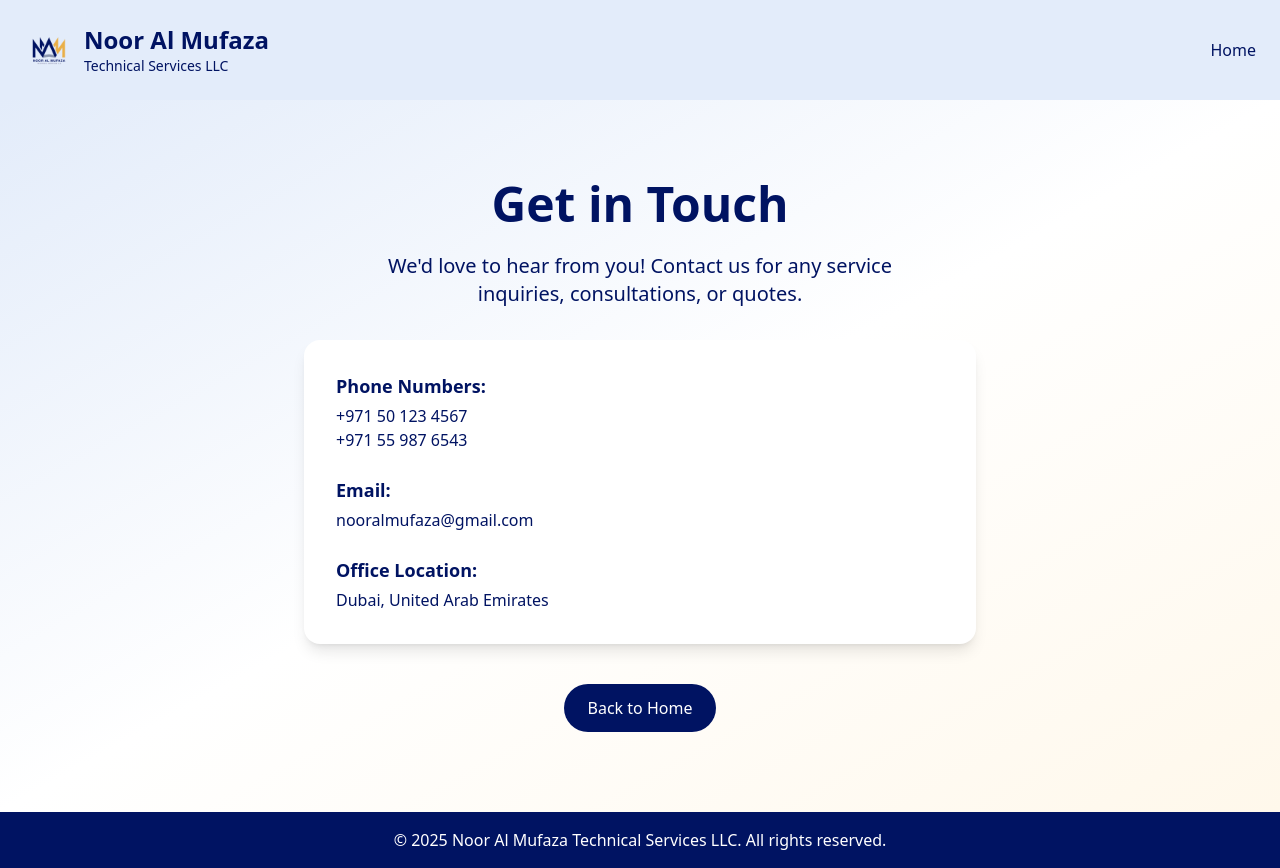
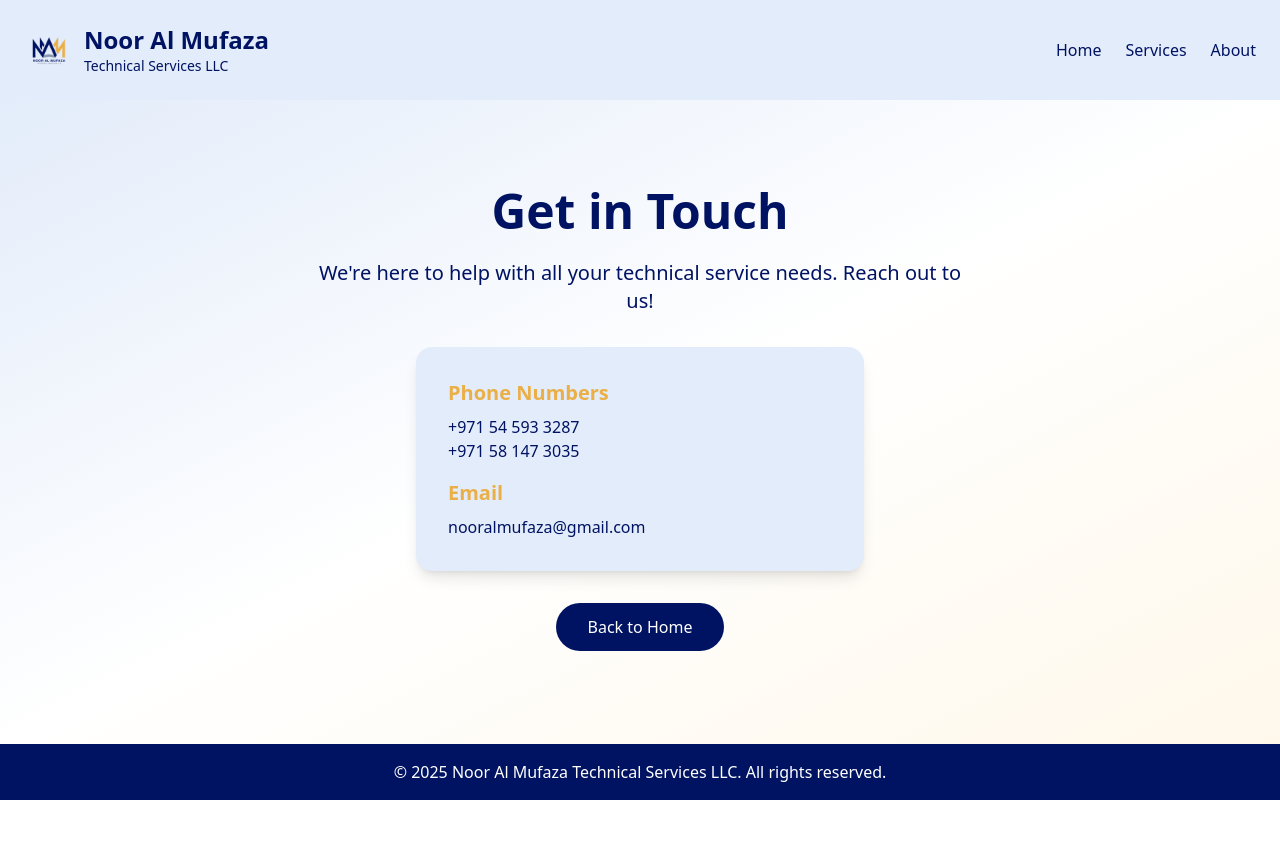
Before and after one commit to rohansamuel123/noor_al_mufaza, a React (Create React App) app: page /contact-details in a window 1280 px wide. After the commit the page ends 800 px from the top, so only its background shows below. Built offline with nearby package versions, Linux system fonts and the light colour scheme.

Commit message:
redesigned the contact page

```diff
--- a/src/components/ContactDetails.js
+++ b/src/components/ContactDetails.js
@@ -3,65 +3,59 @@ import { motion } from "framer-motion";
 
 export default function ContactDetails() {
   return (
-    <div className="min-h-screen flex flex-col bg-white text-[#001362] font-sans scroll-smooth">
-
+    <div className="min-h-screen flex flex-col justify-between bg-white text-[#001362] font-sans">
       {/* Header */}
       <header className="flex items-center justify-between p-6 shadow-md bg-[#e3ecfa]">
         <div className="flex items-center space-x-3">
-          <img src="/logo.png" alt="Noor A Mufaza Logo" className="h-12 w-12 object-contain" />
+          <img src="/logo.png" alt="Noor Al Mufaza Logo" className="h-12 w-12 object-contain" />
           <div>
             <h1 className="text-2xl font-bold">Noor Al Mufaza</h1>
             <p className="text-sm text-[#001362]">Technical Services LLC</p>
           </div>
         </div>
-        <nav className="hidden md:flex space-x-6">
+        <nav className="space-x-6 hidden md:flex">
           <Link to="/" className="hover:text-[#eaaf47] transition">Home</Link>
+          <a href="#services" className="hover:text-[#eaaf47] transition">Services</a>
+          <a href="#about" className="hover:text-[#eaaf47] transition">About</a>
         </nav>
       </header>
 
-      {/* Main Contact Section */}
-      <motion.section
-        initial={{ opacity: 0, y: 30 }}
-        animate={{ opacity: 1, y: 0 }}
-        transition={{ duration: 0.8 }}
-        className="flex-grow flex flex-col items-center justify-center text-center py-20 px-6 bg-gradient-to-br from-[#e3ecfa] via-white to-[#fff8eb]"
-      >
+      {/* Main Content */}
+      <main className="flex-grow flex flex-col items-center justify-center text-center py-16 px-6 bg-gradient-to-br from-[#e3ecfa] via-white to-[#fff8eb]">
         <h2 className="text-4xl md:text-5xl font-bold mb-6">Get in Touch</h2>
-        <p className="text-lg md:text-xl max-w-xl mb-8">
-          We'd love to hear from you! Contact us for any service inquiries, consultations, or quotes.
+        <p className="text-lg md:text-xl mb-8 max-w-2xl">
+          We're here to help with all your technical service needs. Reach out to us!
         </p>
 
-        <div className="w-full max-w-2xl bg-white p-8 rounded-2xl shadow-lg grid gap-6 text-left text-[#001362]">
+        <div className="bg-[#e3ecfa] rounded-2xl shadow-lg p-8 w-full max-w-md mx-auto text-left space-y-4">
           <div>
-            <h4 className="text-lg font-semibold mb-1">Phone Numbers:</h4>
-            <p className="hover:text-[#eaaf47] transition">
-              <a href="tel:+971501234567">+971 50 123 4567</a>
-            </p>
-            <p className="hover:text-[#eaaf47] transition">
-              <a href="tel:+971559876543">+971 55 987 6543</a>
-            </p>
+            <h3 className="text-xl font-bold text-[#eaaf47] mb-2">Phone Numbers</h3>
+            <p className="text-[#001362]">+971 54 593 3287</p>
+            <p className="text-[#001362]">+971 58 147 3035</p>
           </div>
           <div>
-            <h4 className="text-lg font-semibold mb-1">Email:</h4>
-            <p className="hover:text-[#eaaf47] transition">
-              <a href="mailto:nooralmufaza@gmail.com">nooralmufaza@gmail.com</a>
-            </p>
-          </div>
-          <div>
-            <h4 className="text-lg font-semibold mb-1">Office Location:</h4>
-            <p>Dubai, United Arab Emirates</p>
+            <h3 className="text-xl font-bold text-[#eaaf47] mb-2">Email</h3>
+            <p className="text-[#001362]">nooralmufaza@gmail.com</p>
           </div>
         </div>
 
-        <Link to="/" className="mt-10">
-          <button className="bg-[#001362] text-white px-6 py-3 rounded-full hover:bg-blue-800 transition duration-300">
-            Back to Home
-          </button>
-        </Link>
-      </motion.section>
+        {/* Back to Home Button */}
+        <motion.div
+          whileHover={{ scale: 1.05 }}
+          transition={{ type: "spring", stiffness: 300 }}
+        >
+          <Link
+            to="/"
+            className="mt-8 inline-block bg-[#001362] text-white px-8 py-3 rounded-full hover:bg-blue-800 transition relative overflow-hidden"
+          >
+            <span className="relative z-10">Back to Home</span>
+            <span className="absolute inset-0 rounded-full bg-[#eaaf47] opacity-0 hover:opacity-20 transition"></span>
+          </Link>
+        </motion.div>
+      </main>
 
       {/* Footer */}
-      <footer className="bg-[#001362] text-white text-center p-4 mt-auto">
+      <footer className="bg-[#001362] text-white text-center p-4">
         <p>&copy; {new Date().getFullYear()} Noor Al Mufaza Technical Services LLC. All rights reserved.</p>
       </footer>
     </div>
```
Also changed, not shown: public/manifest.json.
